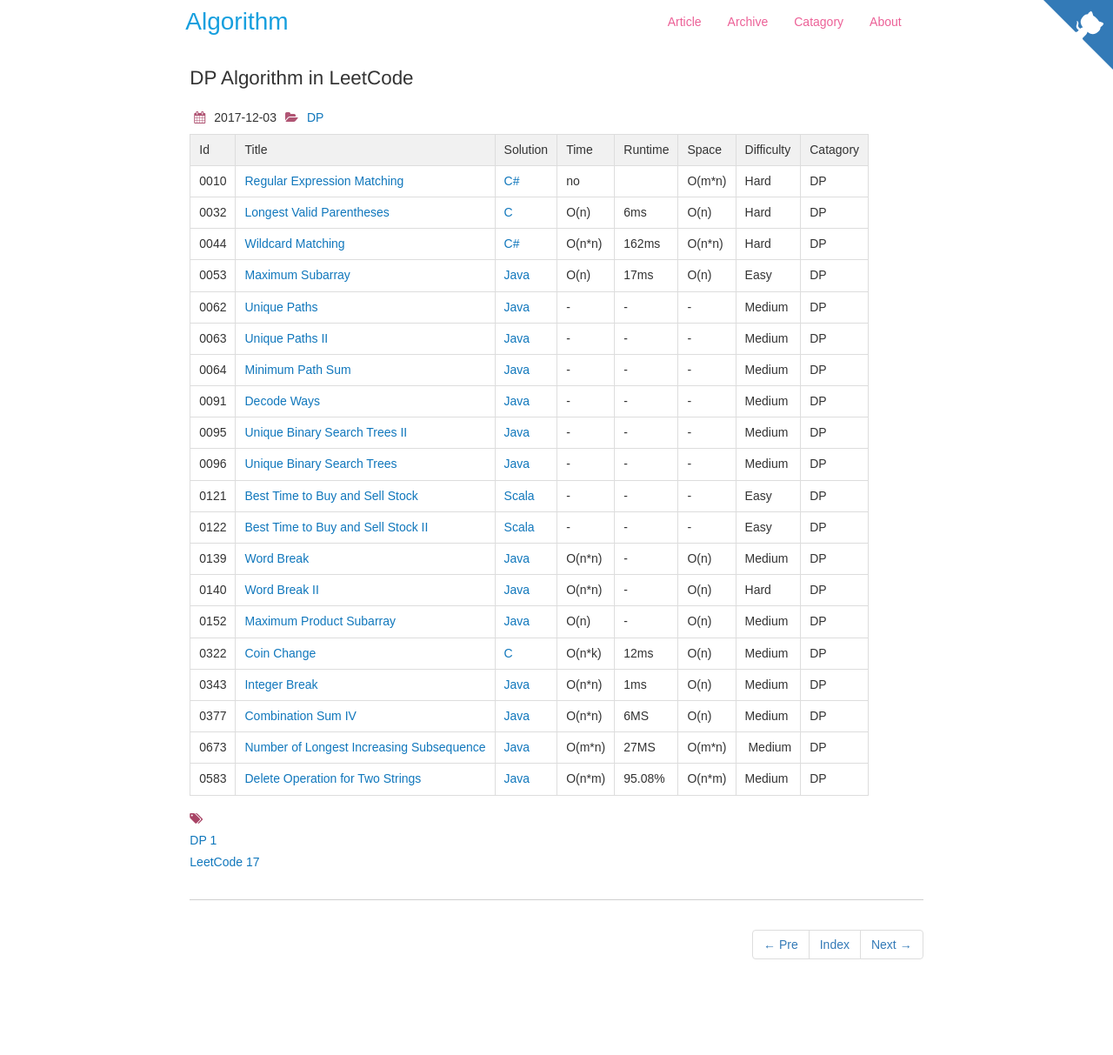
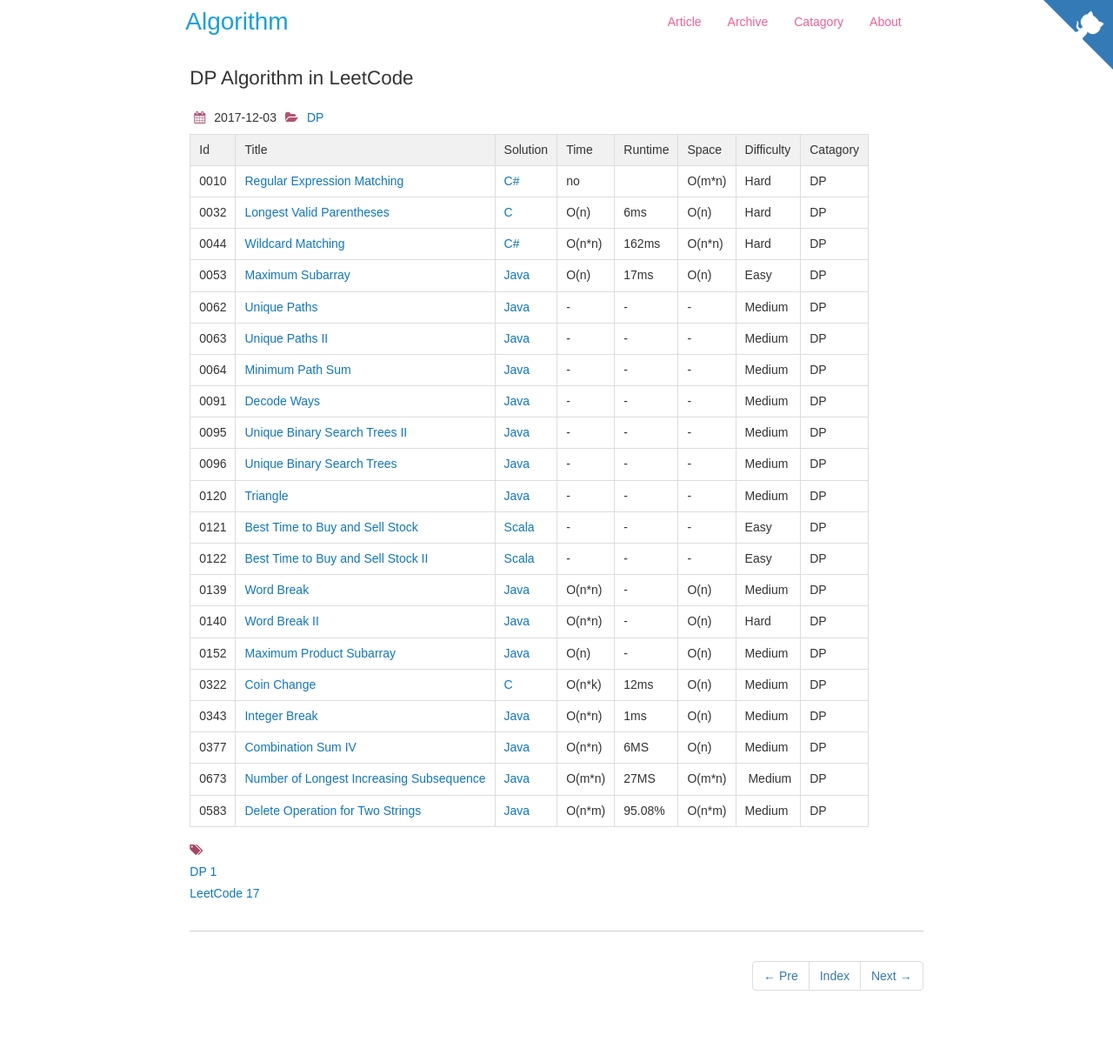
Before and after one commit to dunso/algorithm, a Jekyll site: the page built from docs/_posts/2017-12-03-DP.md, in a window 1280 px wide. Shown: the whole page at 87% size. Built offline with Jekyll 4.4.1, drawn with Linux system fonts in a browser that asks for light colours; nearby versions of some CDN libraries; before the commit the page ends 1177 px from its top, so only the background shows below that.

Commit message:
Add index of LeetCode0120.java to docs

```diff
--- a/docs/_posts/2017-12-03-DP.md
+++ b/docs/_posts/2017-12-03-DP.md
@@ -22,6 +22,7 @@
 |0091|[Decode Ways](https://leetcode.com/problems/decode-ways) | [Java](https://e.srl/leetcode-91/)  |-|-|-|  Medium |DP|
 |0095|[Unique Binary Search Trees II](https://leetcode.com/problems/unique-binary-search-trees-ii) | [Java](https://e.srl/leetcode-95/)  |-|-|-|  Medium |DP|
 |0096|[Unique Binary Search Trees](https://leetcode.com/problems/unique-binary-search-trees) | [Java](https://e.srl/leetcode-96/)  |-|-|-|  Medium |DP|
+|0120|[Triangle](https://leetcode.com/problems/triangle) | [Java](https://e.srl/leetcode-120/)  |-|-|-|  Medium |DP|
 |0121|[Best Time to Buy and Sell Stock](https://leetcode.com/problems/best-time-to-buy-and-sell-stock/) | [Scala](https://e.srl/leetcode-121/)  |-|-|-|  Easy |DP|
 |0122|[ Best Time to Buy and Sell Stock II](https://leetcode.com/problems/best-time-to-buy-and-sell-stock-ii/) | [Scala](https://e.srl/leetcode-122/)  |-|-|-|  Easy |DP|
 |0139|[Word Break](https://leetcode.com/problems/word-break/) | [Java](https://e.srl/leetcode-139/)  | O(n\*n) |-| O(n)  |  Medium |DP|
```
